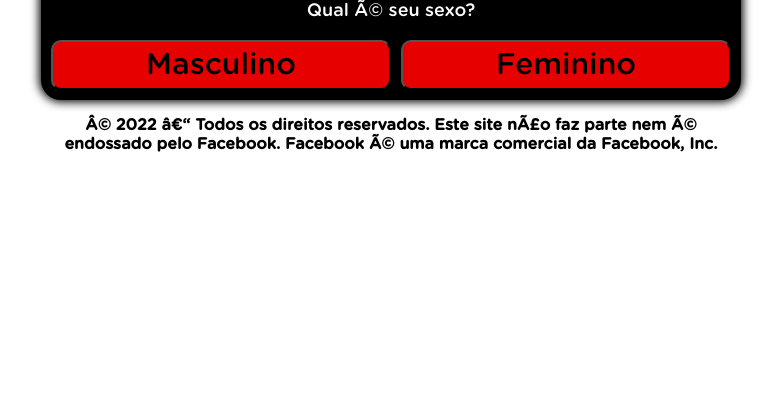
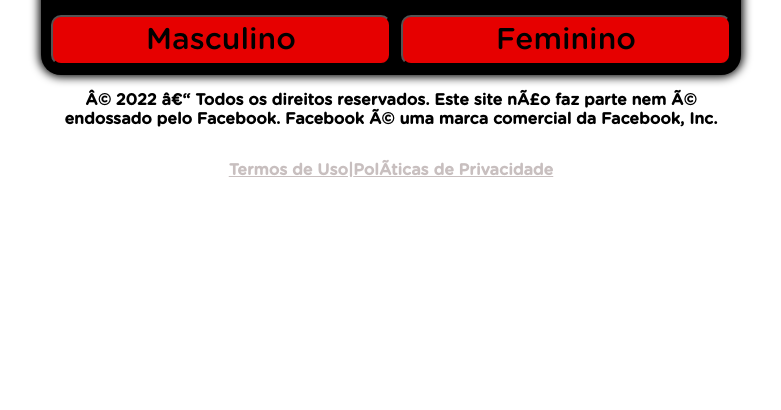
Before and after one commit to Markoloko70/vivabemsaudavel.website, a plain HTML site: page index.html in a window 1280 px wide. Shown: the part 390-800 px from the top of the page, without its empty margins (249-1030 px from the left). Drawn offline with Linux system fonts and the light colour scheme.

Commit message:
Add files via upload

```diff
--- a/index.html
+++ b/index.html
@@ -166,6 +166,7 @@ src="https://www.facebook.com/tr?id=668839474213846&ev=PageView&noscript=1"
 </div>
 <p style="text-align: center; font-weight: bold;">© 2022 – Todos os direitos reservados. Este site não faz parte nem é endossado pelo Facebook. Facebook é uma marca comercial da Facebook, Inc.</p>
 </div>
+<p style="text-align: center; font-weight: bold;"><span style="color: #C8BFBF;"><a style="color: #C8BFBF;" href="https://vivabemsaudavel.website/termos.html">Termos de Uso</a>|<a style="color: #C8BFBF;" href="https://vivabemsaudavel.website/privacidade.html">Políticas de Privacidade</a></span></p>
 <script>
     function segunda() {
       document.getElementById("primeira").classList.add("hide")
```
